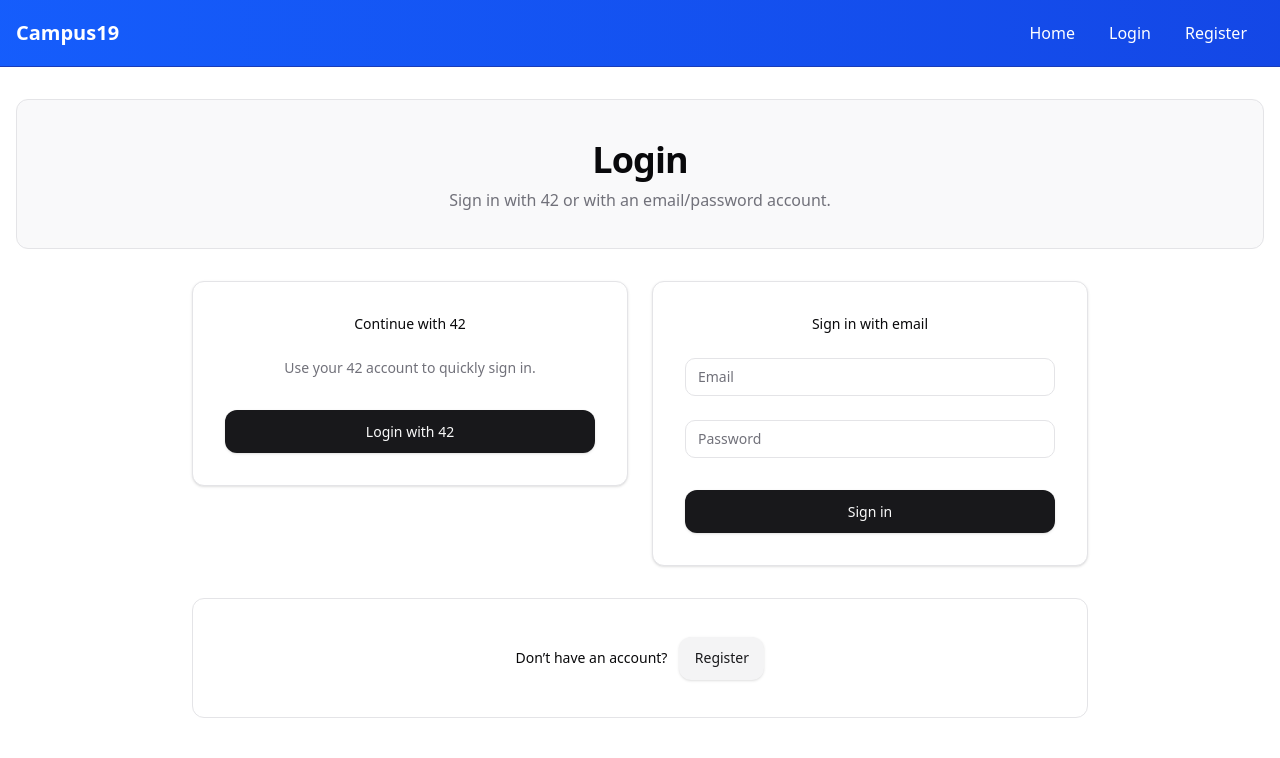
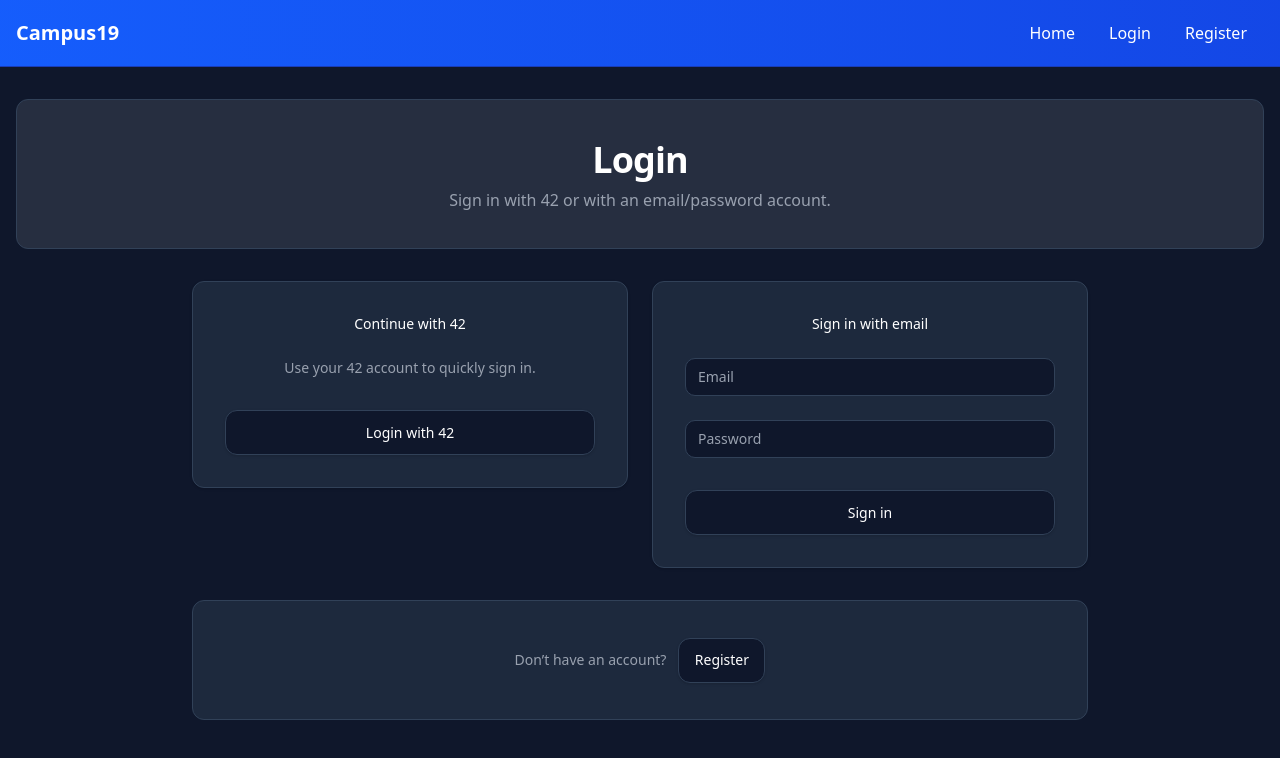
Before and after one commit to nvan-lae/campus19-simulator, a React app in the folder frontend/: page /login in a window 1280 px wide. Shown: the top 758 px of the page. Built offline with nearby package versions, Linux system fonts and the light colour scheme; no server answers; the HTML template or start-up script is replaced by a standard one.

Commit message:
made login & register dark mode

```diff
--- a/frontend/src/features/login/LoginPage.tsx
+++ b/frontend/src/features/login/LoginPage.tsx
@@ -62,17 +62,17 @@ export const LoginPage = () => {
   };
 
   return (
-    <div className="page-container">
+    <div className="page-container bg-slate-900 min-h-screen">
       <div className="page-header">
-        <h1>Login</h1>
-        <p className="text-sm text-muted-foreground">Sign in with 42 or with an email/password account.</p>
+        <h1 className='text-white'>Login</h1>
+        <p className="text-sm text-gray-400">Sign in with 42 or with an email/password account.</p>
       </div>
 
       <div className="login-content">
         <div className="auth-grid">
           <div className="auth-card">
-            <div className="text-sm text-foreground text-center font-medium">Continue with 42</div>
-            <p className="text-sm text-muted-foreground text-center">Use your 42 account to quickly sign in.</p>
+            <div className="text-sm text-white text-center font-medium">Continue with 42</div>
+            <p className="text-sm text-gray-400 text-center">Use your 42 account to quickly sign in.</p>
             <a
               className="btn btn-primary w-full text-center mt-2"
               href={`${apiBase}/auth/login`}
@@ -82,7 +82,7 @@ export const LoginPage = () => {
           </div>
 
           <form className="auth-card" onSubmit={handleEmailLogin}>
-            <div className="text-sm text-foreground text-center font-medium">Sign in with email</div>
+            <div className="text-sm text-white text-center font-medium">Sign in with email</div>
 
             <input
               required
@@ -112,7 +112,7 @@ export const LoginPage = () => {
         </div>
 
         <div className="box auth-footer flex items-center justify-center gap-3">
-          <span>Don’t have an account?</span>
+          <span className='text-gray-400'>Don’t have an account?</span>
           <Link to="/register" className="btn btn-secondary">Register</Link>
         </div>
       </div>
--- a/frontend/src/features/login/RegisterPage.tsx
+++ b/frontend/src/features/login/RegisterPage.tsx
@@ -135,7 +135,7 @@ export const RegisterPage = () => {
         </div>
 
         <div className="box auth-footer flex items-center justify-center gap-3">
-          <span>Already have an account?</span>
+          <span className='text-gray-400'>Already have an account?</span>
           <Link to="/login" className="btn btn-secondary">Login</Link>
         </div>
       </div>
--- a/frontend/src/index.css
+++ b/frontend/src/index.css
@@ -36,7 +36,7 @@
 
 @layer base {
   :root {
-    --background: 0 0% 100%;
+    --background: 14 0% 100%;
     --foreground: 240 10% 3.9%;
 
     --card: 0 0% 100%;
@@ -102,7 +102,7 @@
   }
 
   body {
-    @apply bg-background text-foreground;
+    @apply bg-slate-900 text-foreground;
     font-feature-settings: "rlig" 1, "calt" 1;
   }
 
@@ -130,11 +130,11 @@
 }
 
 .btn-primary {
-  @apply bg-primary text-primary-foreground hover:bg-primary/90 shadow-sm;
+  @apply bg-slate-900 border border-slate-700 text-white hover:bg-primary/90 shadow-sm;
 }
 
 .btn-secondary {
-  @apply bg-secondary text-secondary-foreground hover:bg-secondary/80 shadow-sm;
+  @apply bg-slate-900 text-white hover:bg-secondary/80 shadow-sm border border-slate-700;
 }
 
 .btn-ghost {
@@ -154,11 +154,11 @@
 }
 
 .auth-card {
-  @apply bg-card text-card-foreground border rounded-xl p-8 shadow-sm flex flex-col gap-6;
+  @apply bg-slate-800 text-card-foreground border rounded-xl p-8 shadow-sm flex flex-col gap-6 border-slate-700;
 }
 
 .input {
-  @apply flex w-full rounded-md border border-input bg-background px-3 py-2 text-sm ring-offset-background file:border-0 file:bg-transparent file:text-sm file:font-medium placeholder:text-muted-foreground focus-visible:outline-none focus-visible:ring-2 focus-visible:ring-ring focus-visible:ring-offset-2 disabled:cursor-not-allowed disabled:opacity-50;
+  @apply flex w-full rounded-md border border-slate-700 bg-slate-900 text-white px-3 py-2 text-sm ring-offset-background file:border-0 file:bg-transparent file:text-sm file:font-medium placeholder:text-gray-400 focus-visible:outline-none focus-visible:ring-2 focus-visible:ring-ring focus-visible:ring-offset-2 disabled:cursor-not-allowed disabled:opacity-50;
 }
 
 .divider {
@@ -201,23 +201,23 @@
 
 /* Page Layouts from pages.css */
 .page-container {
-  @apply px-4 py-8 max-w-7xl mx-auto min-h-[calc(100vh-28px)] bg-background text-foreground;
+  @apply px-4 py-8 max-w-7xl mx-auto min-h-[calc(100vh-28px)] bg-slate-900 text-foreground;
 }
 
 .page-header {
-  @apply mb-8 text-center bg-muted/50 p-8 rounded-xl border border-border;
+  @apply mb-8 text-center bg-muted/10 p-8 rounded-xl border border-border border-slate-700;
 }
 
 .page-header h1 {
-  @apply text-3xl md:text-4xl font-bold my-2 text-foreground;
+  @apply text-3xl md:text-4xl font-bold my-2 text-white;
 }
 
 .page-header p {
-  @apply text-sm md:text-base text-muted-foreground my-1;
+  @apply text-sm md:text-base text-gray-400 my-1;
 }
 
 .box {
-  @apply bg-card border border-border rounded-xl p-6 flex items-center justify-center min-h-[120px] text-card-foreground transition-all hover:shadow-sm hover:border-primary/50;
+  @apply bg-slate-800 border border-slate-700 rounded-xl p-6 flex items-center justify-center min-h-[120px] text-card-foreground transition-all hover:shadow-sm hover:border-primary/50;
 }
 
 .home-content {
@@ -231,7 +231,7 @@
 
 /* Login Page Layout */
 .login-content {
-  @apply flex flex-col gap-8 w-full max-w-4xl mx-auto my-8;
+  @apply flex bg-slate-900 flex-col gap-8 w-full max-w-4xl mx-auto my-8;
 }
 
 @media (max-width: 1024px) {
```
